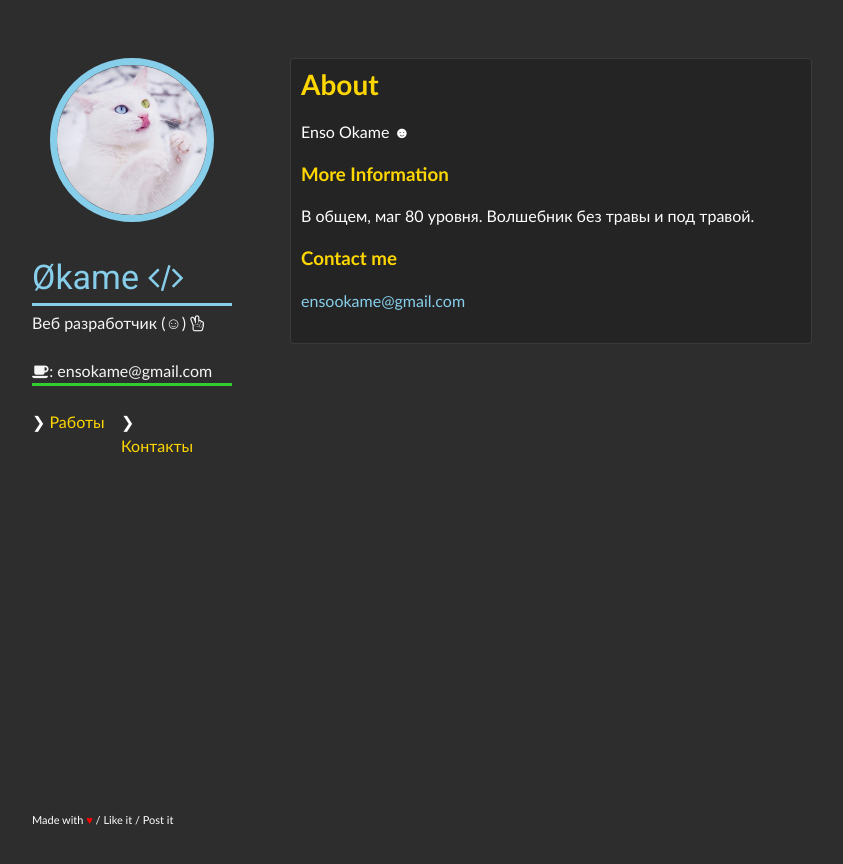
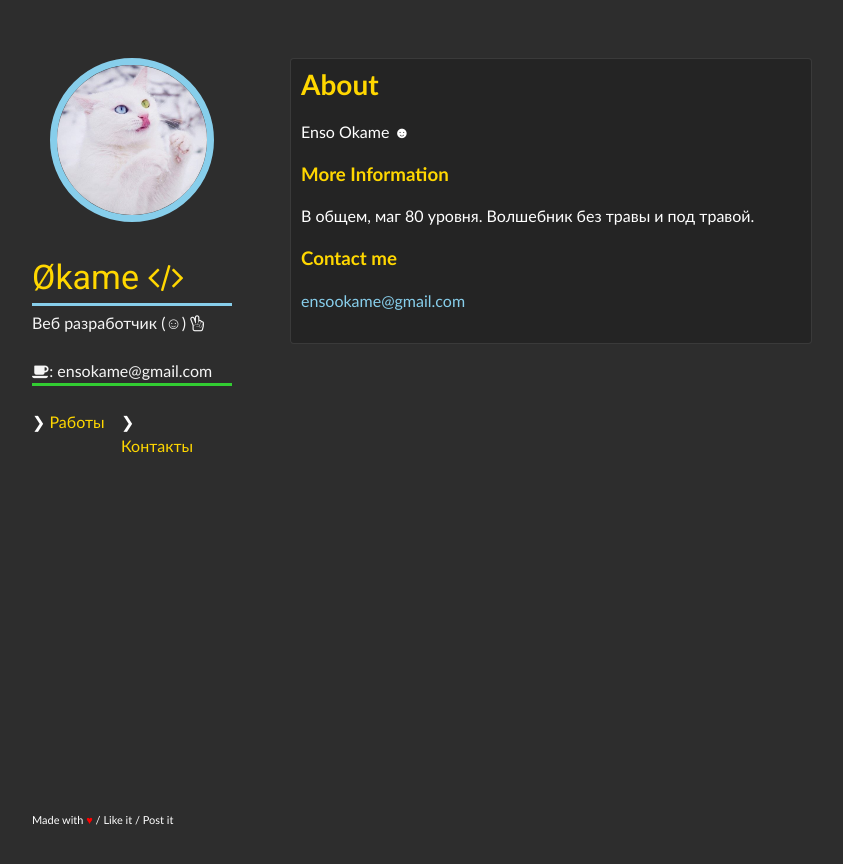
Before and after one commit to IOEnso/ioenso.github.io, a Jekyll site: the page built from about.md, in a window 1280 px wide. Shown: the top 864 px of the page, without its empty margins (218-1061 px from the left). Built offline with Jekyll 4.4.1, drawn with Linux system fonts in a browser that asks for light colours.

Commit message:
Update main.css

```diff
--- a/assets/css/main.css
+++ b/assets/css/main.css
@@ -62,6 +62,10 @@ a:hover small {
 	color: #FFD700;
 	font-size: 34px;
 	border-bottom: 3px solid #87CEEB;
+}
+.logo a {
+	color: #FFD700;
+	text-decoration: none;
 }
 .rounded {
 	border-radius: 100%;
```
